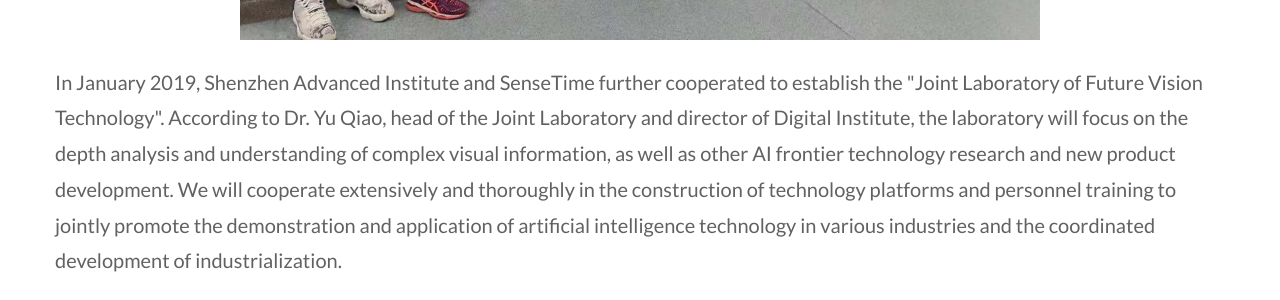
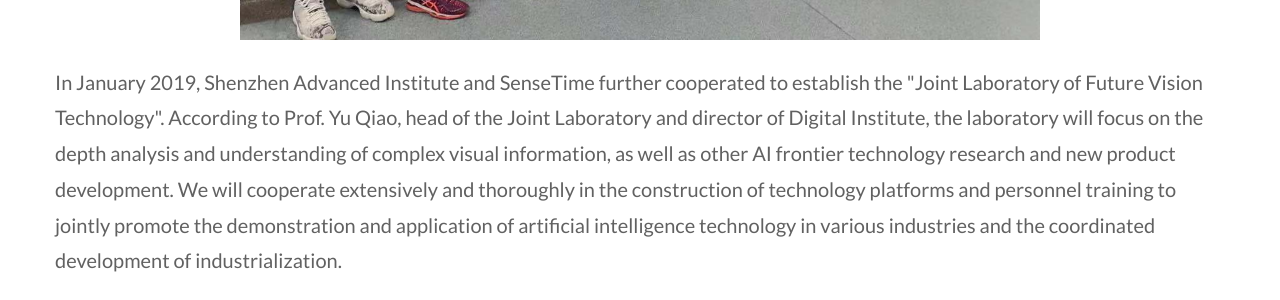
Before and after one commit to SuperLowLevel/SuperLowLevel.github.io, a Jekyll site: the page built from _posts/news/2019-07-02-Our-HelloSR-team-won-the-champions-in-all-four-tracks-in-the-NTIRE19.md, in a window 1280 px wide and 900 px high, scrolled down 1991 px. Shown: the part 190-490 px from the top of the window. Built offline with Jekyll 4.4.1, drawn with Linux system fonts in a browser that asks for light colours.

```diff
--- a/_layouts/activitiespost.html
+++ b/_layouts/activitiespost.html
@@ -36,7 +36,7 @@ layout: default
     <section class="text-center text-lg-left margin-1">
         <div class="container">
             <div class="row">
-                <div class="col-12 section-border" style="width: 800px">
+                <div class="col-12 section-border">
                     <article class="well" style="padding-top: 10px">
                         <h1>{{ page.title }}</h1>
                         <div class="blog-info">
--- a/_posts/news/2019-07-02-Our-HelloSR-team-won-the-champions-in-all-four-tracks-in-the-NTIRE19.md
+++ b/_posts/news/2019-07-02-Our-HelloSR-team-won-the-champions-in-all-four-tracks-in-the-NTIRE19.md
@@ -46,7 +46,7 @@ It is worth mentioning that this is the first time since the event was held to v
 <center>
 <p style="font-size:20px;width:100%;text-align:left" >
 
-In January 2019, Shenzhen Advanced Institute and SenseTime further cooperated to establish the "Joint Laboratory of Future Vision Technology". According to Dr. Yu Qiao, head of the Joint Laboratory and director of Digital Institute, the laboratory will focus on the depth analysis and understanding of complex visual information, as well as other AI frontier technology research and new product development. We will cooperate extensively and thoroughly in the construction of technology platforms and personnel training to jointly promote the demonstration and application of artificial intelligence technology in various industries and the coordinated development of industrialization.
+In January 2019, Shenzhen Advanced Institute and SenseTime further cooperated to establish the "Joint Laboratory of Future Vision Technology". According to Prof. Yu Qiao, head of the Joint Laboratory and director of Digital Institute, the laboratory will focus on the depth analysis and understanding of complex visual information, as well as other AI frontier technology research and new product development. We will cooperate extensively and thoroughly in the construction of technology platforms and personnel training to jointly promote the demonstration and application of artificial intelligence technology in various industries and the coordinated development of industrialization.
 
 </p>
 </center>
```
Also changed, not shown: people.html (+6 -6 lines).
